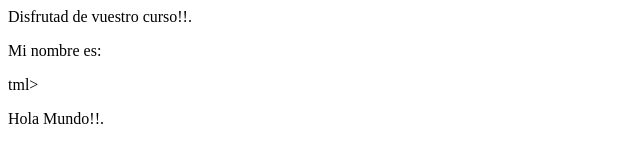
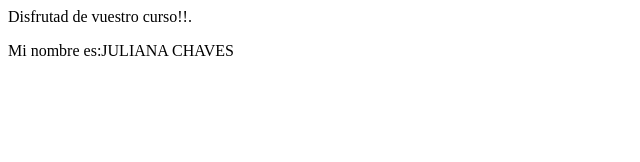
Before and after one commit to Julianac21/uax-devops-01, a plain HTML site: page index.html in a window 1280 px wide. Shown: the whole page, without its empty margins (0-640 px from the left). Drawn offline with Linux system fonts and the light colour scheme.

Commit message:
UPDATED: added my name

```diff
--- a/index.html
+++ b/index.html
@@ -4,14 +4,6 @@
 </head>
 <body>
 <p>Disfrutad de vuestro curso!!.</p>
-        <p>Mi nombre es: </p>
+<p>Mi nombre es:JULIANA CHAVES</p>
 </body>
 </html>
-tml>
-    <head>
-        <title>Hello world</title>
-    </head>
-    <body>
-        <p>Hola Mundo!!.</p>
-    </body>
-</html>
```
Lines whose indentation alone changed are shown as unchanged.
